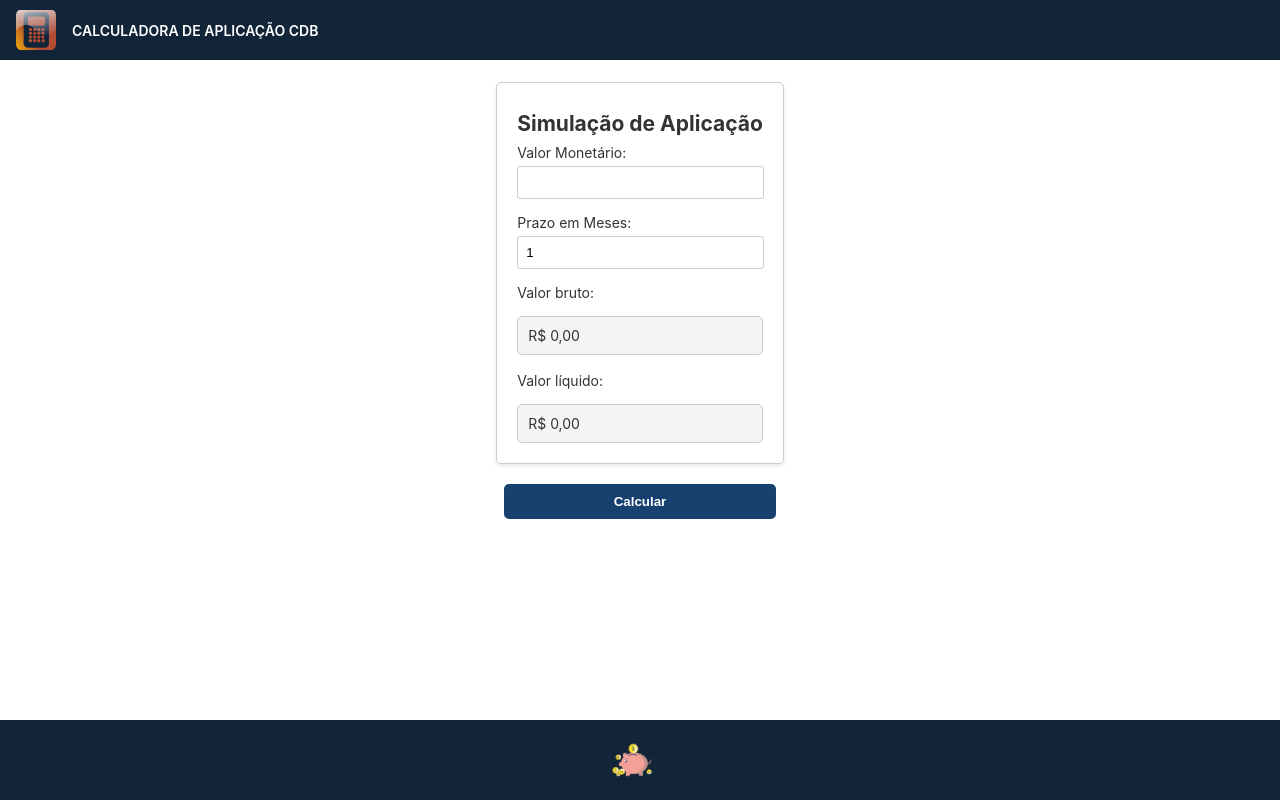
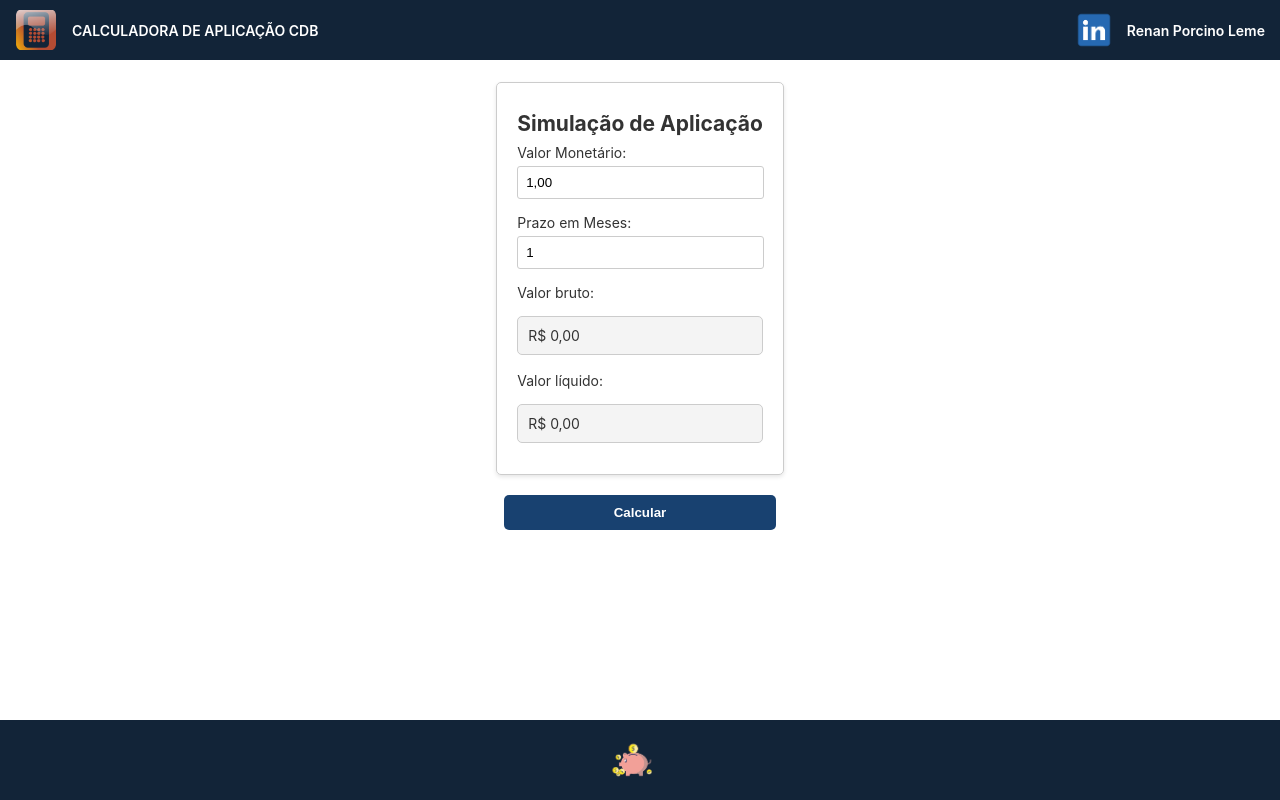
Before and after one commit to RenanDelacroix/B3-test, an Angular app in the folder WebPage/: page / in a window 1280 px wide. Built offline with nearby package versions, Linux system fonts and the light colour scheme.

Commit message:
Melhorias de usabilidade e adição d perfil do desenvolvedor linkedin na página.

```diff
--- a/WebPage/src/app/app.component.css
+++ b/WebPage/src/app/app.component.css
@@ -335,6 +335,30 @@ button {
 
 .error-message {
   color: red;
-  margin-top: 10px;
+  margin-top: 20px;
+  font-size:medium;
   transition: opacity 3s;
 }
+
+.valid-message {
+  color: darkblue;
+  margin-top: 11px;
+  transition: opacity 3s;
+}
+
+.linkedin-link {
+  display: flex;
+  align-items: center;
+  color: white;
+  text-decoration: none;
+  margin-left: auto;
+  padding-right: 15px;
+}
+
+  .linkedin-link img {
+    margin-right: 3px;
+  }
+
+.linkedin-name {
+  font-weight: 600;
+}
--- a/WebPage/src/app/app.component.html
+++ b/WebPage/src/app/app.component.html
@@ -52,13 +52,16 @@
 
 <!-- Toolbar -->
 <div class="toolbar" role="banner">
-  <img
-    width="40"
-    alt="Calc Logo"
-    src="./assets/images/cropped-calculadora-logo.png"
-  />
+  <img width="40"
+       alt="Calc Logo"
+       src="./assets/images/cropped-calculadora-logo.png" />
   <span>CALCULADORA DE APLICAÇÃO CDB</span>
-
+  <a href="https://www.linkedin.com/in/renan-porcino-leme/" class="linkedin-link" target="_blank">
+    <img width="60"
+         alt="Renan Porcino Leme"
+         src="./assets/images/linkedin-ico.png">
+    <span class="linkedin-name">Renan Porcino Leme</span>
+  </a>
 </div>
 
 
@@ -70,12 +73,12 @@
 
     <div class="input-group">
       <label for="valor">Valor Monetário:</label>
-      <input type="text" pattern="[0-9]*" id="valor" [(ngModel)]="formattedAmount" (keydown)="onKeyDown($event)" (input)="formatInput($event)">
+      <input type="text" title = "O valor deve ser positivo e no mínimo 1,00" pattern="[0-9]*" id="valor" [(ngModel)]="formattedAmount" (keydown)="onKeyDown($event)" (input)="formatInput($event)">
     </div>
 
     <div class="input-group">
       <label for="prazo">Prazo em Meses:</label>
-      <input type="number" id="prazo" [(ngModel)]="term" required min="1" (keydown)="onKeyDown($event)" (input)="restrictToNumbers($event)">
+      <input type="number" title = "Mínimo de 1 mês de prazo" id="prazo" [(ngModel)]="term" required min="1" (keydown)="onKeyDown($event)" (input)="restrictToNumbers($event)">
     </div>
     <label for="bruto">Valor bruto:</label>
     <div class="result" *ngIf="grossAmountResult !== undefined">
@@ -90,6 +93,7 @@
         <p id="liquido"> R$ {{ formatNumber(netAmountResult) }}</p>
       </div>
     </div>
+    <div class="valid-message" *ngIf="!showErrorMessage">{{ validMessage }}</div>
   </div>
   <div class="button-container">
     <button class="calcular-button" (click)="calculate()">Calcular</button>
--- a/WebPage/src/app/app.component.ts
+++ b/WebPage/src/app/app.component.ts
@@ -13,12 +13,14 @@ import { catchError } from 'rxjs/operators';
 export class AppComponent {
   title = 'calculadora-aplicacoes';
 
-  formattedAmount: string = '';
+  formattedAmount: string = '1,00';
   decimalSeparator: string = ',';
   term: number = 1;
+  treatedTerm: number = 0;
   netAmountResult: number = 0;
   grossAmountResult: number = 0;
   errorMessage: string = '';
+  validMessage: string = '';
   showErrorMessage: boolean = false;
 
   constructor(
@@ -34,11 +36,13 @@ export class AppComponent {
       amountWithoutFormat = '0';
     }
     if (isNaN(this.term) || this.term === undefined || this.term === null) {
-      this.term = 1;
+      this.treatedTerm = 0;
+    } else {
+      this.treatedTerm = this.term
     }
 
     this.http
-      .get<any>(this.appConfigService.apiCdbUrl + amountWithoutFormat + '/' + this.term)
+      .get<any>(this.appConfigService.apiCdbUrl + amountWithoutFormat + '/' + this.treatedTerm)
       .pipe(
         catchError((error) => {
           if (error.status === 400) {
@@ -46,21 +50,26 @@ export class AppComponent {
             if (responseError && responseError.success === false && responseError.message) {
               this.setErrorMessage(responseError.message);
               this.showErrorMessage = true;
+              this.validMessage = '';
             } else {
               this.toastr.error('Necessário passar valores numéricos validos', 'Erro na requisição:');
+              this.validMessage = '';
             }
           } else {
             this.toastr.error('Ocorreu um erro ao processar a solicitação.', 'Erro');
             this.showErrorMessage = true;
+            this.validMessage = '';
           }
           console.error('Erro na requisição:', error);
           throw new Error('Erro na requisição');
+          this.validMessage = '';
         })
       )
       .subscribe((response) => {
         if (response && response.success) {
           this.netAmountResult = response.data.netAmount;
           this.grossAmountResult = response.data.grossAmount;
+          this.validMessage = 'Simulados: R$' + this.formattedAmount + ' por ' + this.treatedTerm + ` ${this.treatedTerm > 1 ? 'meses' : 'mês'} `;
         }
       });
   }
```
Also changed, not shown: WebPage/src/assets/images/linkedin-ico.png (added).
